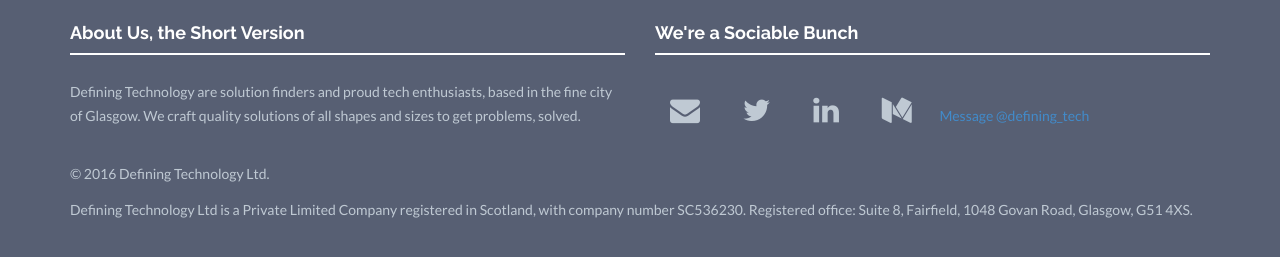
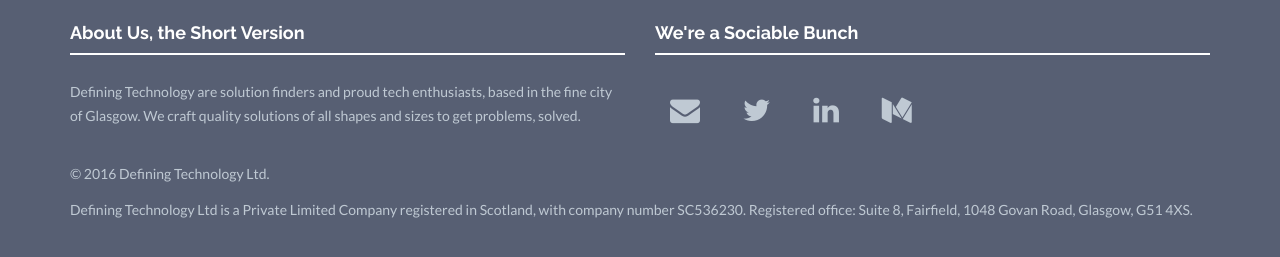
Before and after one commit to defining-technology/defining-technology.github.io, a Jekyll site: the page built from index.html, in a window 1280 px wide and 900 px high, scrolled down 1393 px. Shown: the part 606-863 px from the top of the window. Built offline with Jekyll 4.4.1, drawn with Linux system fonts in a browser that asks for light colours; nearby versions of some CDN libraries; comment, search, counter and statistics services are not loaded.

Commit message:
Removes twitter message button

```diff
--- a/_includes/footer.html
+++ b/_includes/footer.html
@@ -13,7 +13,6 @@
                     {% for network in site.social %}
                         <a href="{{ network.url }}" class="btn-social btn-outline"><i class="fa fa-{{ network.title }}"></i></a>
                     {% endfor %}
-                    <a href="https://twitter.com/messages/compose?recipient_id=735885272639012864" class="twitter-dm-button" data-show-screen-name="false" data-screen-name="defining_tech" data-show-count="false">Message @defining_tech</a><script async src="//platform.twitter.com/widgets.js" charset="utf-8"></script>
                 </p>
             </div>
             <div class="col-lg-12">
```
